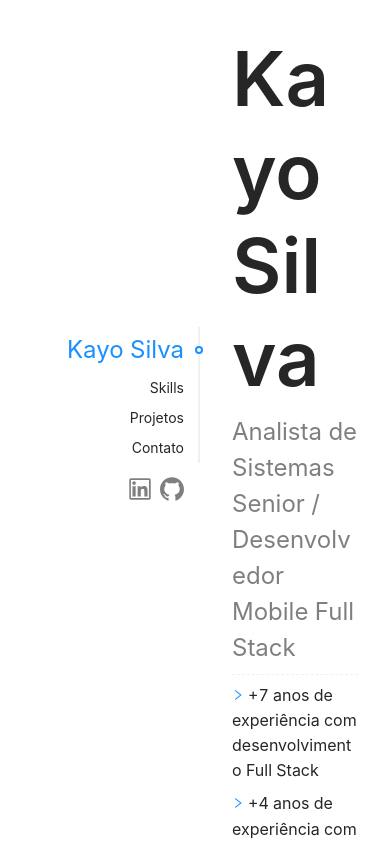
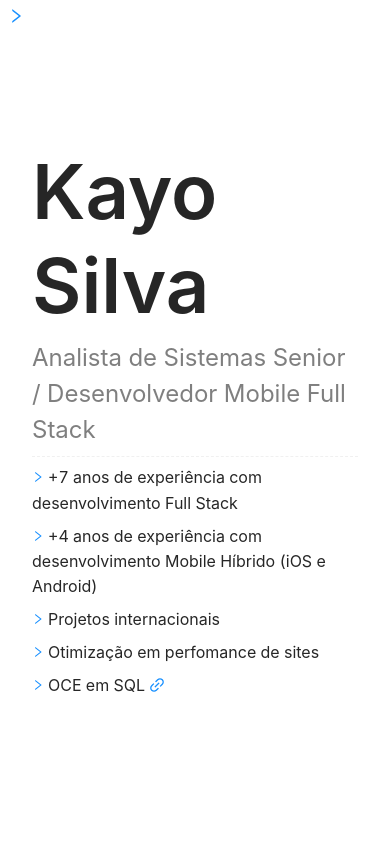
Before and after one commit to kafy11/my-portfolio, a Next.js app: page / in a window 390 px wide. Shown: the top 844 px of the page. Built offline with nearby package versions, Linux system fonts and the light colour scheme.

Commit message:
Ajustado modo responsivo

```diff
--- a/src/components/ProjectsSection/ProjectCard.js
+++ b/src/components/ProjectsSection/ProjectCard.js
@@ -14,6 +14,7 @@ const GitIcon = styled(GithubOutlined)`
 
 const StyledCard = styled(Card)`
     margin-bottom: 16px;
+    min-height: 210px;
     ${({ color }) => color && `border-color:  ${borderColors[color]};`}
 `;
 
--- a/src/components/SideMenu/SideMenu.style.js
+++ b/src/components/SideMenu/SideMenu.style.js
@@ -1,5 +1,5 @@
 import styled from 'styled-components';
-import { Anchor as AntAnchor, Layout } from 'antd';
+import { Affix, Anchor as AntAnchor, Button, Layout } from 'antd';
 
 export const MainLink = styled.span`
     font-size: 1.5rem;
@@ -29,3 +29,21 @@ export const Link = styled(AntAnchor.Link)`
     text-align: right;
     margin-right: 1rem;
 `;
+
+export const MenuButton = styled(Button)`
+    position: fixed;
+    top: 0;
+    left: 0;
+    z-index: 2;
+`;
+
+export const MenuContainer = styled(Affix)`
+    ${({ type }) => (type == 'floating') ? `
+        position: absolute;
+        box-shadow: rgba(100, 100, 111, 0.2) 0px 7px 29px 0px;
+
+        & .ant-anchor-wrapper{
+            margin-right: 0px !important;
+        }
+    ` : ''}
+`;
--- a/src/components/SideMenu/index.js
+++ b/src/components/SideMenu/index.js
@@ -1,11 +1,50 @@
-import { Anchor, Link, MainLink, Sider } from './SideMenu.style';
-import { Affix } from 'antd';
+import { useEffect, useState } from 'react';
+import { Anchor, Link, MainLink, MenuButton, MenuContainer, Sider } from './SideMenu.style';
 import ExternalLinks from './ExternalLinks';
+import { CloseOutlined, RightOutlined } from '@ant-design/icons';
+
+//cria o media query
+const mql = process.browser && window.matchMedia(`(min-width: 800px)`);
 
 function SideMenu() {
+  const [collapsed, setCollapsed] = useState(false);
+  const [isMobile, setIsMobile] = useState(false);
+
+  useEffect(() => {
+    if (process.browser) {
+      setIsMobile(!mql.matches);
+      setCollapsed(!mql.matches);
+
+      mql.addListener(() => {
+        setIsMobile(!mql.matches);
+        setCollapsed(!mql.matches);
+      });
+    }
+  }, []);
+
   return (
-    <Affix>
-      <Sider width={200}>
+    <>
+      <MenuButton
+        type="link"
+        shape="circle"
+        icon={<CloseOutlined />}
+        style={{ display: (collapsed) ? 'none' : 'block' }}
+        onClick={() => setCollapsed(true)}
+      />
+      <MenuButton
+        type="link"
+        shape="circle"
+        icon={<RightOutlined />}
+        style={{ display: (!collapsed) ? 'none' : 'block' }}
+        onClick={() => setCollapsed(false)}
+      />
+
+      <MenuContainer type={(isMobile) ? 'floating' : 'fixed'}>
+        <Sider
+          width={200}
+          collapsedWidth={0}
+          collapsed={collapsed}
+        >
           <Anchor>
               <Link href="#header-section" title={(<MainLink>Kayo Silva</MainLink>)} />
               <Link href="#skills-section" title="Skills" />
@@ -15,7 +54,8 @@ function SideMenu() {
 
           <ExternalLinks />
         </Sider>
-    </Affix>
+      </MenuContainer>
+    </>
   );
 }
 
```
Lines whose indentation alone changed are shown as unchanged.
